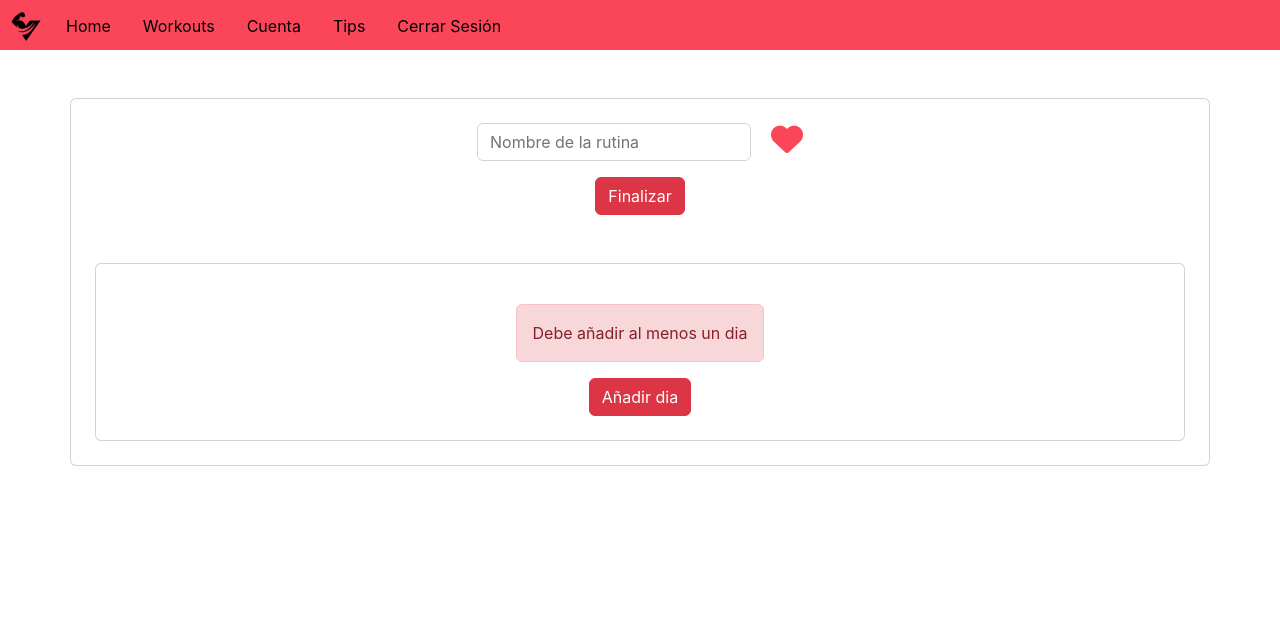
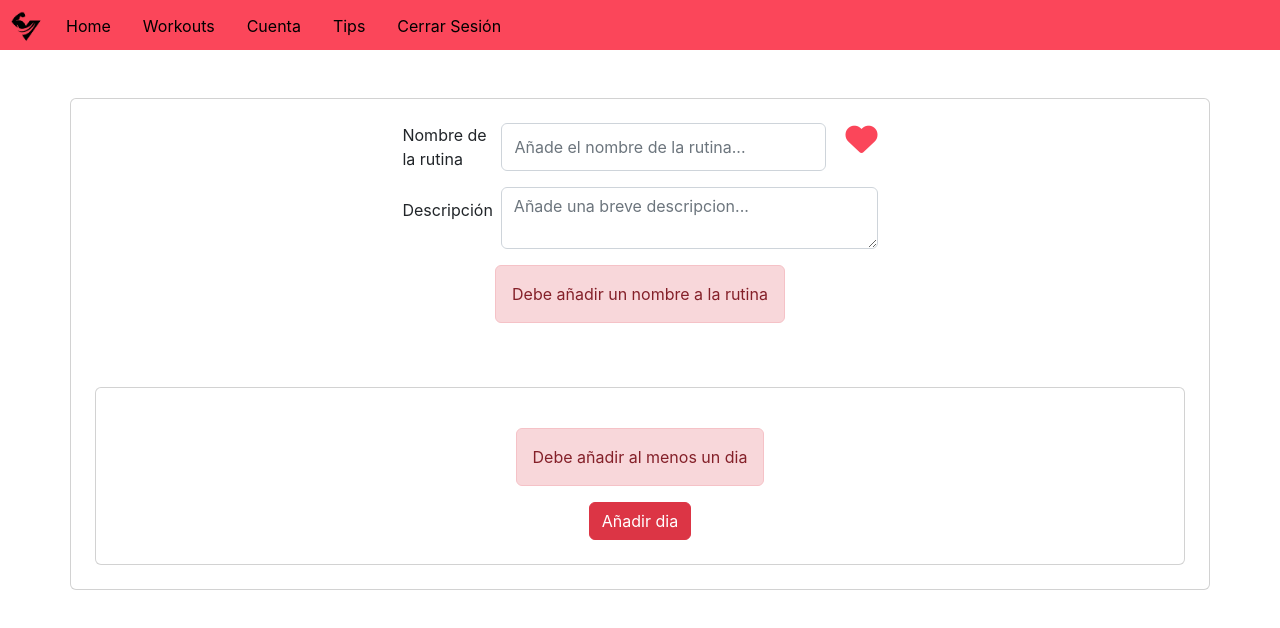
Before and after one commit to LuiRui07/FlexFit, a React (Create React App) app in the folder FrontEnd/: page /addro in a window 1280 px wide. Shown: the top 628 px of the page. Built offline with nearby package versions, Linux system fonts and the light colour scheme; sample sign-in values are in the browser's storage.

Commit message:
Pagina addRoutine

```diff
--- a/FrontEnd/src/Routes/AddRoutine.js
+++ b/FrontEnd/src/Routes/AddRoutine.js
@@ -1,7 +1,7 @@
 import { useEffect, useState } from "react";
 import HeaderFF from "./HeaderFF.js";
 import "../css/AddRoutine.css";
-
+import axios from "axios";
 
 
 
@@ -39,11 +39,36 @@ export default function AddRoutine() {
   }
 
 
+
+  const [formData, setFormData] = useState({
+    name: '',
+    description: '',
+    user_id: user.id,
+  });
+
+  const handleInputChange = (e) => {
+    setFormData({
+      ...formData,
+      [e.target.name]: e.target.value,
+    });
+  };
+
+  const guardarRutina = async (e) => {
+    e.preventDefault();
+    if(formData.name.length==0){
+
+    }else{
+      const response = await axios.post('http://localhost:7777/api/workout/', formData)
+    console.log(response.data);
+    }
+
+  }
+
   const obtenerDiasRutina = () => {
     return []
   };
 
-  const [nombreRutina, setNombreRutina] = useState("");
+
   const [rutinaFavorita, setRutinaFavorita] = useState(false);
 
   const [diasRutina, setDiasRutina] = useState(obtenerDiasRutina);
@@ -68,12 +93,34 @@ export default function AddRoutine() {
       <div className="mt-5 card container p-4 justify-content-center align-items-center overflow-auto">
         <form>
           <div className="form-group d-flex justify-content-center">
-            <input type="text" className="form-control nombreRutina" id="nombreRutina" placeholder="Nombre de la rutina" />
-            <span className="corazonaco"><i class="fa fa-heart" aria-hidden="true" id="corazon" onClick={favourite}></i> </span>
+            <label for="nombreRutina">Nombre de la rutina</label>
+            <input type="text" className="form-control nombreRutina ml-2" name="name" id="nombreRutina" placeholder="Añade el nombre de la rutina..." onChange={handleInputChange} required/>
+
+            <span className="corazonaco"><i class="fa fa-heart" aria-hidden="true" id="corazon" onClick={favourite}></i> </span><br/>
           </div>
+          <div className="d-flex align-items-center justify-content-center gap-2">
+            <label for="descripcionRutina">Descripción</label>
+          <textarea className="form-control nombreRutina mt-3 rounded" placeholder="Añade una breve descripcion..." name="description" id="descripcionRutina" onChange={handleInputChange}/>
+          </div>
+
         </form>
         <div class="mt-3">
-          <button className="btn btn-danger clickAddDia" >Finalizar</button>
+        {
+            formData.name.length === 0 &&
+            (
+              <div className="alert alert-danger" role="alert">
+                Debe añadir un nombre a la rutina
+              </div>
+            )
+
+          }
+          {
+            formData.name.length > 0 &&
+            (
+              <button className="btn btn-danger clickAddDia" onClick={guardarRutina}>Finalizar</button>
+            )
+          }
+
         </div>
         <div className="mt-5 card container p-4 justify-content-center align-items-center overflow-auto">
 
```
Also changed, not shown: FrontEnd/src/Routes/Workouts.js (+0 -17 lines), 1 other file (tests, documents, lock files or other folders).
